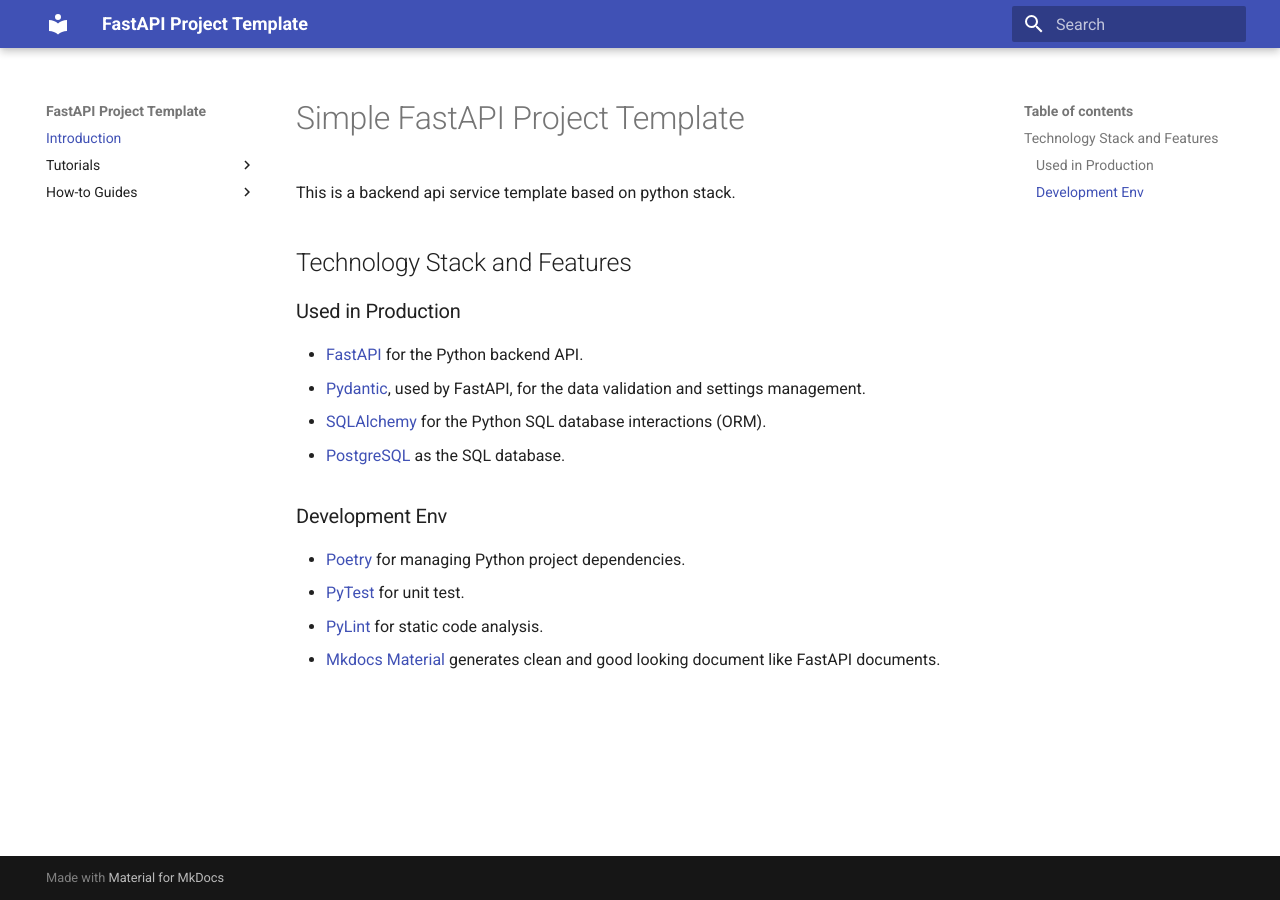
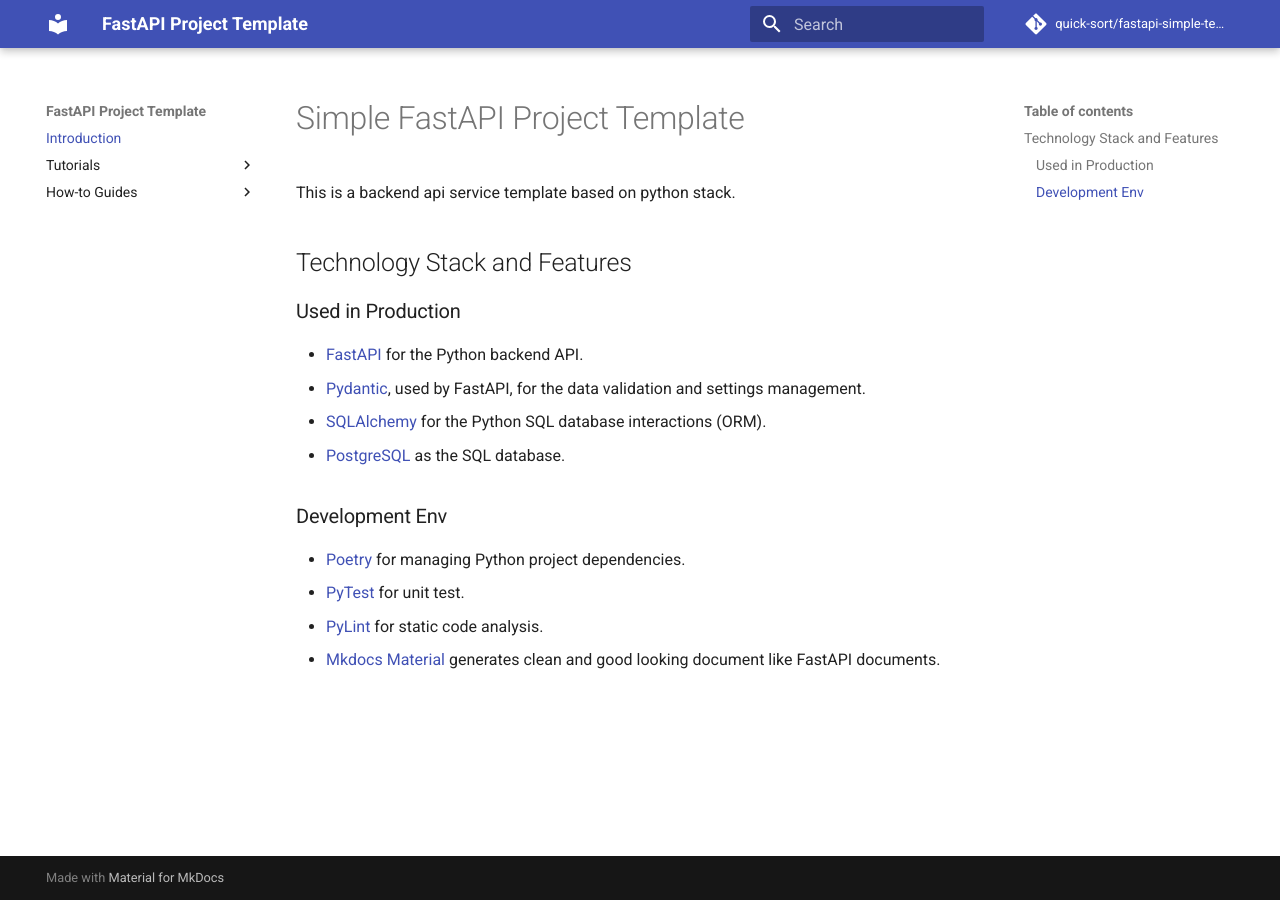
Before and after one commit to quick-sort/fastapi-simple-template, an MkDocs documentation site: the page built from docs/index.md, in a window 1280 px wide. Built offline with MkDocs 1.6.1 and Material for MkDocs 9.7.7, drawn with Linux system fonts in a browser that asks for light colours; comment, search, counter and statistics services are not loaded.

Commit message:
add docs repo link

```diff
--- a/mkdocs.yml
+++ b/mkdocs.yml
@@ -9,3 +9,7 @@
     - Database: how-to/database.md
     - Documentation: how-to/documentation.md
     - Unit Test: how-to/test.md
+plugins:
+  search:
+repo_name: quick-sort/fastapi-simple-template
+repo_url: https://github.com/quick-sort/fastapi-simple-template
```
